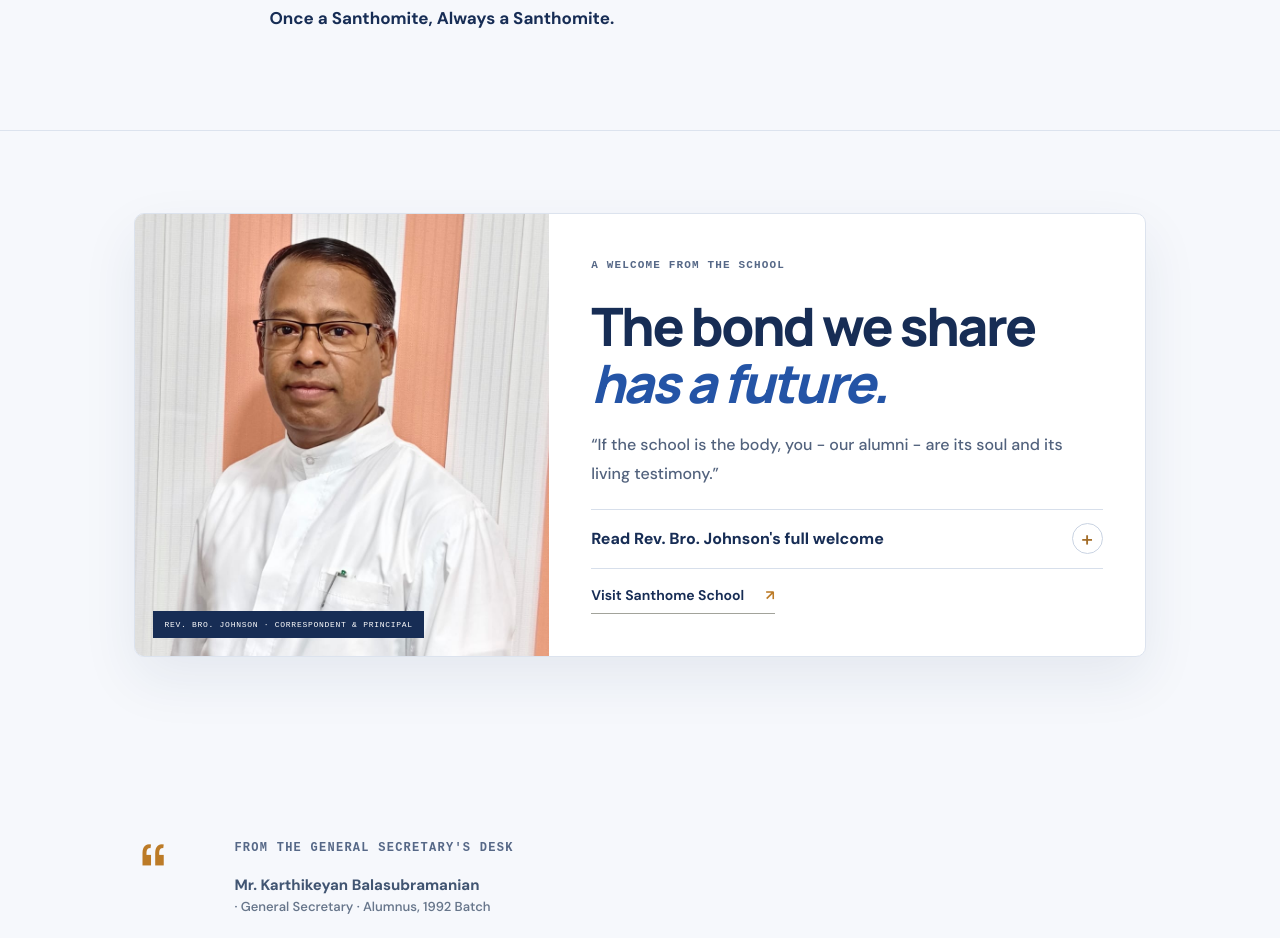
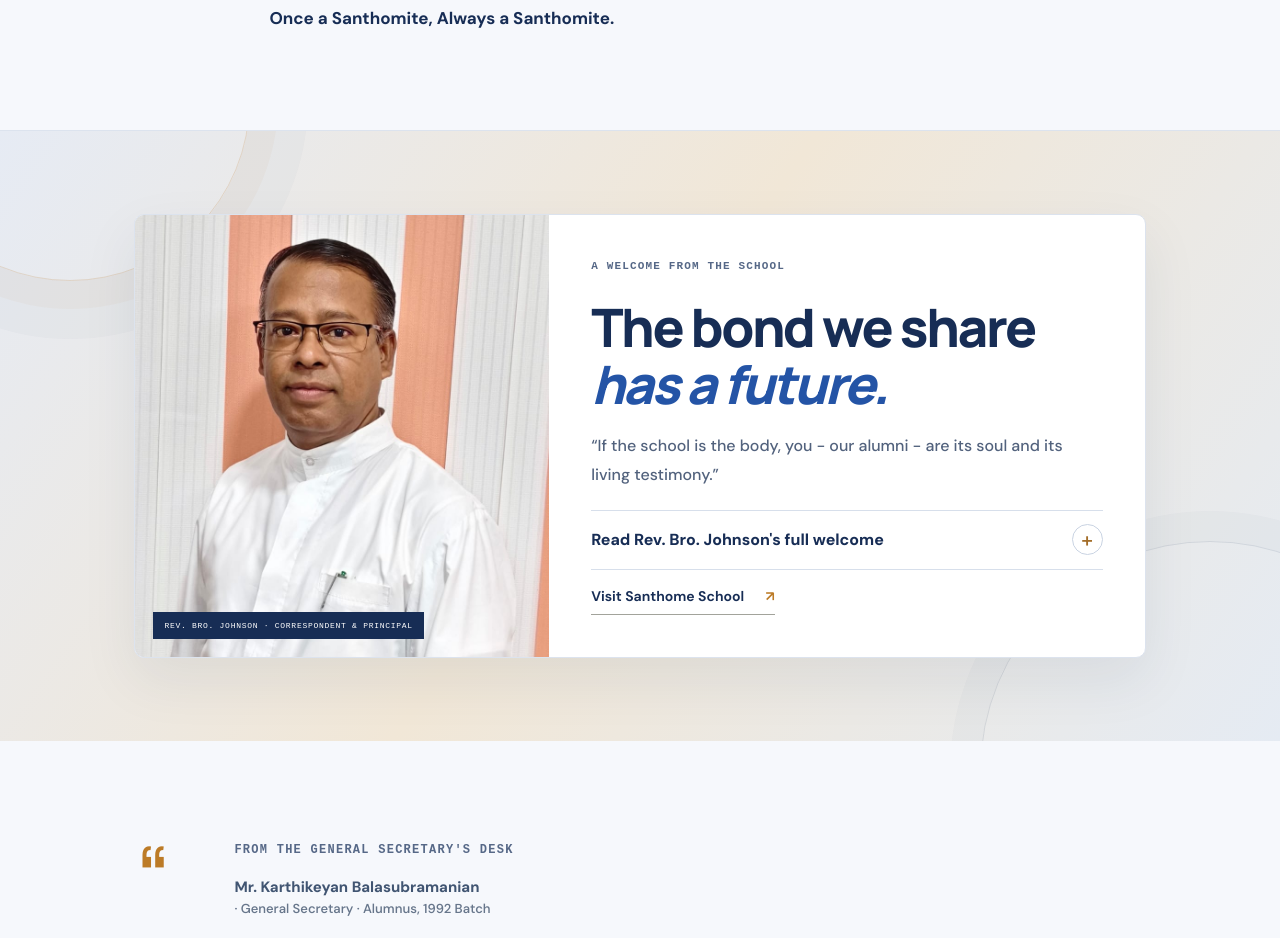
Before and after one commit to Daniel15maria/santhome, a React (Create React App) app: page / in a window 1280 px wide. Shown: the part 2140-3078 px from the top of the page. Built offline with nearby package versions, Linux system fonts and the light colour scheme.

Commit message:
Add warm color backdrop to principal welcome

```diff
--- a/src/App.css
+++ b/src/App.css
@@ -139,6 +139,11 @@
 .home-album-card strong{padding-right:25px;font-family:var(--display);font-size:15px;font-weight:750;line-height:1.3}
 .home-album-card b{position:absolute;right:0;bottom:0;font-size:17px}
 .gallery-page .motion-reveal{opacity:1;visibility:visible}
+.principal-stage{position:relative;isolation:isolate;padding:1px 0;overflow:hidden;background:linear-gradient(125deg,#e6ebf4 0%,#f1e7d7 48%,#e5ebf3 100%)}
+.principal-stage::before,.principal-stage::after{position:absolute;z-index:-1;width:360px;height:360px;border:1px solid rgba(183,122,43,.2);border-radius:50%;content:'';pointer-events:none}
+.principal-stage::before{top:-210px;left:-110px;box-shadow:0 0 0 28px rgba(183,122,43,.045),0 0 0 58px rgba(23,45,85,.025)}
+.principal-stage::after{right:-160px;bottom:-260px;width:460px;height:460px;border-color:rgba(23,45,85,.11);box-shadow:0 0 0 30px rgba(23,45,85,.025)}
+.principal-stage .principal-welcome{position:relative;z-index:1}
 @media(max-width:1100px){.home-album-grid{grid-template-columns:repeat(3,minmax(0,1fr))}.home-album-card{height:205px}.vision-section{grid-template-columns:1fr;gap:30px}.vision-content{padding-top:0}}
 @media(max-width:900px){.note-section{grid-template-columns:45px 1fr .7fr}.vision-section,.invitation-section,.home-albums{padding-left:7%;padding-right:7%}.principal-copy{padding:30px}.home-album-grid{grid-template-columns:repeat(2,minmax(0,1fr))}}
 @media(max-width:650px){
--- a/src/pages/Overview/index.js
+++ b/src/pages/Overview/index.js
@@ -38,7 +38,9 @@ export default function OverviewPage({ go }) {
         </div>
       </section>
 
-      <PrincipalWelcome />
+      <section className="principal-stage" aria-label="A welcome from the school">
+        <PrincipalWelcome />
+      </section>
 
       <section className="note-section motion-reveal">
         <div className="note-mark">“</div>
```
